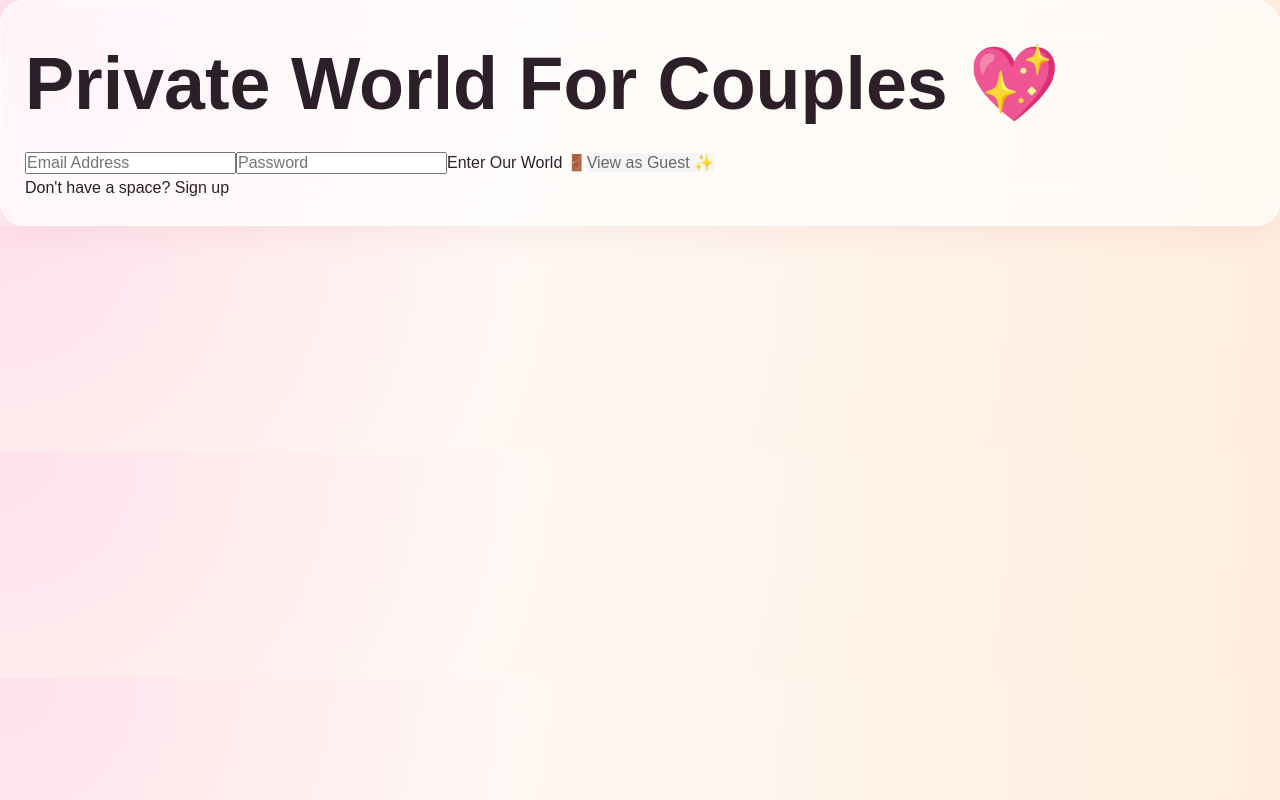
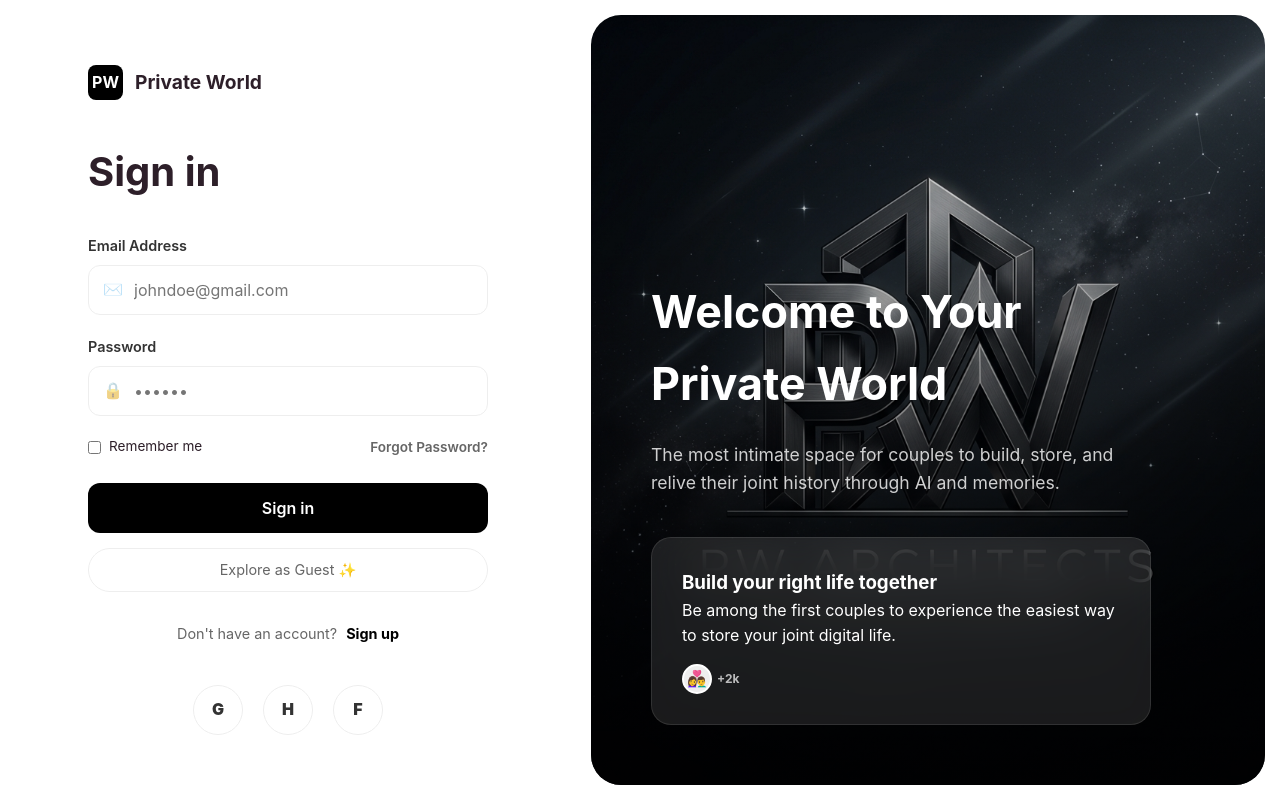
Before and after one commit to Lokendra40/Project-X, a React (Vite) app: page /#/login in a window 1280 px wide. Built offline with nearby package versions, Linux system fonts and the light colour scheme; no server answers; the database is empty.

Commit message:
Redesigned login page to premium Arcana style

```diff
--- a/src/pages/Auth/Login.jsx
+++ b/src/pages/Auth/Login.jsx
@@ -32,48 +32,185 @@ export default function Login() {
   };
 
   return (
-    <div className="login-container">
-      <div className="login-box card">
-        <h1 className="login-title">Private World For Couples 💖</h1>
-        {error && <div className="error-message">{error}</div>}
-        <form onSubmit={handleSubmit} className="login-form">
+    <div className="arcana-login-page">
+      <div className="login-left-panel">
+        <div className="login-form-wrapper slide-up">
+          <div className="brand-header">
+             <div className="mini-logo">PW</div>
+             <span className="brand-name">Private World</span>
+          </div>
+
+          <h2 className="signin-title">{isLogin ? 'Sign in' : 'Create Account'}</h2>
+
+          {error && <div className="error-badge">{error}</div>}
+
+          <form onSubmit={handleSubmit} className="premium-form">
             {!isLogin && (
-            <input
-              type="text"
-              placeholder="Your Name"
-              value={name}
-              onChange={e => setName(e.target.value)}
-              required
-            />
+              <div className="input-group">
+                <label>Full Name</label>
+                <div className="input-with-icon">
+                  <span className="icon">👤</span>
+                  <input type="text" placeholder="Your Name" value={name} onChange={e => setName(e.target.value)} required />
+                </div>
+              </div>
             )}
-          <input
-            type="email"
-            placeholder="Email Address"
-            value={email}
-            onChange={e => setEmail(e.target.value)}
-            required
-          />
-          <input
-            type="password"
-            placeholder="Password"
-            value={password}
-            onChange={e => setPassword(e.target.value)}
-            required
-          />
-          <button type="submit" className="primary-btn">
-            {isLogin ? 'Enter Our World 🚪' : 'Create Space 🕊️'}
+
+            <div className="input-group">
+              <label>Email Address</label>
+              <div className="input-with-icon">
+                <span className="icon">✉️</span>
+                <input type="email" placeholder="johndoe@gmail.com" value={email} onChange={e => setEmail(e.target.value)} required />
+              </div>
+            </div>
+
+            <div className="input-group">
+              <label>Password</label>
+              <div className="input-with-icon">
+                <span className="icon">🔒</span>
+                <input type="password" placeholder="••••••" value={password} onChange={e => setPassword(e.target.value)} required />
+              </div>
+            </div>
+
+            <div className="form-options">
+               <label className="checkbox-label">
+                 <input type="checkbox" /> <span>Remember me</span>
+               </label>
+               {isLogin && <button type="button" className="forgot-link">Forgot Password?</button>}
+            </div>
+
+            <button type="submit" className="arcana-submit-btn">
+              {isLogin ? 'Sign in' : 'Start Journey'}
             </button>
-          <button type="button" onClick={handleGuestLogin} className="primary-btn secondary-btn" style={{marginTop: '10px', background: '#f5f5f5', color: '#666'}}>
-            View as Guest ✨
+
+            <button type="button" onClick={handleGuestLogin} className="guest-pill-btn">
+              Explore as Guest ✨
             </button>
           </form>
-        <p className="login-switch">
-          {isLogin ? "Don't have a space? " : "Already have a space? "}
-          <button onClick={() => setIsLogin(!isLogin)} className="switch-btn">
-            {isLogin ? 'Sign up' : 'Log in'}
+
+          <p className="auth-footer">
+            {isLogin ? "Don't have an account? " : "Already have an account? "}
+            <button onClick={() => setIsLogin(!isLogin)} className="switch-text-btn">
+              {isLogin ? 'Sign up' : 'Sign in'}
             </button>
           </p>
+
+          <div className="social-login-row">
+             <div className="social-icon google">G</div>
+             <div className="social-icon github">H</div>
+             <div className="social-icon facebook">F</div>
           </div>
+        </div>
+      </div>
+
+      <div className="login-right-panel" style={{ backgroundImage: 'url("/assets/pw_login_hero.png")' }}>
+         <div className="hero-overlay">
+            <div className="hero-content">
+               <h1 className="hero-tagline">Welcome to Your Private World</h1>
+               <p className="hero-desc">The most intimate space for couples to build, store, and relive their joint history through AI and memories.</p>
+
+               <div className="feature-card">
+                  <h3>Build your right life together</h3>
+                  <p>Be among the first couples to experience the easiest way to store your joint digital life.</p>
+                  <div className="user-avatars">
+                     <div className="avatar">👩‍❤️‍👨</div>
+                     <div className="avatar-plus">+2k</div>
+                  </div>
+               </div>
+            </div>
+         </div>
+      </div>
+
+      <style dangerouslySetInnerHTML={{ __html: `
+        .arcana-login-page {
+          display: flex;
+          height: 100vh;
+          width: 100vw;
+          background: #fff;
+          overflow: hidden;
+          font-family: 'Inter', sans-serif;
+        }
+
+        .login-left-panel {
+          flex: 0 0 45%;
+          display: grid;
+          place-items: center;
+          padding: 40px;
+        }
+
+        .login-right-panel {
+          flex: 1;
+          background-size: cover;
+          background-position: center;
+          position: relative;
+          margin: 15px;
+          border-radius: 30px;
+        }
+
+        .hero-overlay {
+          position: absolute;
+          inset: 0;
+          background: linear-gradient(to top, rgba(0,0,0,0.8), transparent);
+          border-radius: 30px;
+          display: flex;
+          flex-direction: column;
+          justify-content: flex-end;
+          padding: 60px;
+          color: white;
+        }
+
+        .hero-content {
+          max-width: 500px;
+        }
+
+        .hero-tagline { font-size: 2.8rem; margin-bottom: 20px; font-weight: 700; }
+        .hero-desc { opacity: 0.8; font-size: 1.1rem; line-height: 1.6; margin-bottom: 40px; }
+
+        .feature-card {
+           background: rgba(255,255,255,0.1);
+           backdrop-filter: blur(20px);
+           padding: 30px;
+           border-radius: 20px;
+           border: 1px solid rgba(255,255,255,0.1);
+        }
+
+        .login-form-wrapper {
+          width: 100%;
+          max-width: 400px;
+        }
+
+        .brand-header { display: flex; align-items: center; gap: 12px; margin-bottom: 40px; }
+        .mini-logo { width: 35px; height: 35px; background: #000; color: #fff; display: grid; place-items: center; border-radius: 8px; font-weight: bold; }
+        .brand-name { font-weight: 700; font-size: 1.2rem; }
+
+        .signin-title { font-size: 2.5rem; margin-bottom: 30px; }
+
+        .input-group { margin-bottom: 20px; }
+        .input-group label { display: block; font-size: 0.9rem; margin-bottom: 8px; font-weight: 600; color: #333; }
+        .input-with-icon { position: relative; }
+        .input-with-icon .icon { position: absolute; left: 15px; top: 50%; transform: translateY(-50%); opacity: 0.5; }
+        .input-with-icon input { width: 100%; padding: 14px 15px 14px 45px; border: 1px solid #eee; border-radius: 12px; outline: none; transition: 0.3s; }
+        .input-with-icon input:focus { border-color: #000; box-shadow: 0 0 0 4px rgba(0,0,0,0.05); }
+
+        .form-options { display: flex; justify-content: space-between; align-items: center; margin-bottom: 25px; font-size: 0.85rem; }
+        .checkbox-label { display: flex; align-items: center; gap: 8px; cursor: pointer; }
+        .forgot-link { font-weight: 600; font-size: 0.85rem; color: #666; }
+
+        .arcana-submit-btn { width: 100%; padding: 15px; background: #000; color: #fff; border-radius: 12px; font-weight: 600; margin-bottom: 15px; font-size: 1rem; transition: 0.3s; }
+        .arcana-submit-btn:hover { transform: translateY(-3px); box-shadow: 0 10px 20px rgba(0,0,0,0.1); }
+
+        .guest-pill-btn { width: 100%; padding: 12px; border: 1px solid #eee; border-radius: 30px; font-size: 0.9rem; color: #666; margin-bottom: 30px; }
+
+        .auth-footer { text-align: center; font-size: 0.9rem; color: #666; }
+        .switch-text-btn { font-weight: 700; color: #000; margin-left: 5px; }
+
+        .social-login-row { display: flex; justify-content: center; gap: 20px; margin-top: 40px; }
+        .social-icon { width: 50px; height: 50px; border: 1px solid #eee; border-radius: 50%; display: grid; place-items: center; font-weight: 900; color: #333; cursor: pointer; transition: 0.3s; }
+        .social-icon:hover { background: #f9f9f9; transform: scale(1.1); }
+
+        .user-avatars { display: flex; align-items: center; gap: 5px; margin-top: 15px; }
+        .avatar { width: 30px; height: 30px; border-radius: 50%; background: #eee; display: grid; place-items: center; border: 2px solid #fff; }
+        .avatar-plus { font-size: 0.75rem; font-weight: bold; opacity: 0.7; }
+      `}} />
     </div>
   );
 }
```
Also changed, not shown: public/assets/pw_login_hero.png (added). Lines whose indentation alone changed are shown as unchanged.
